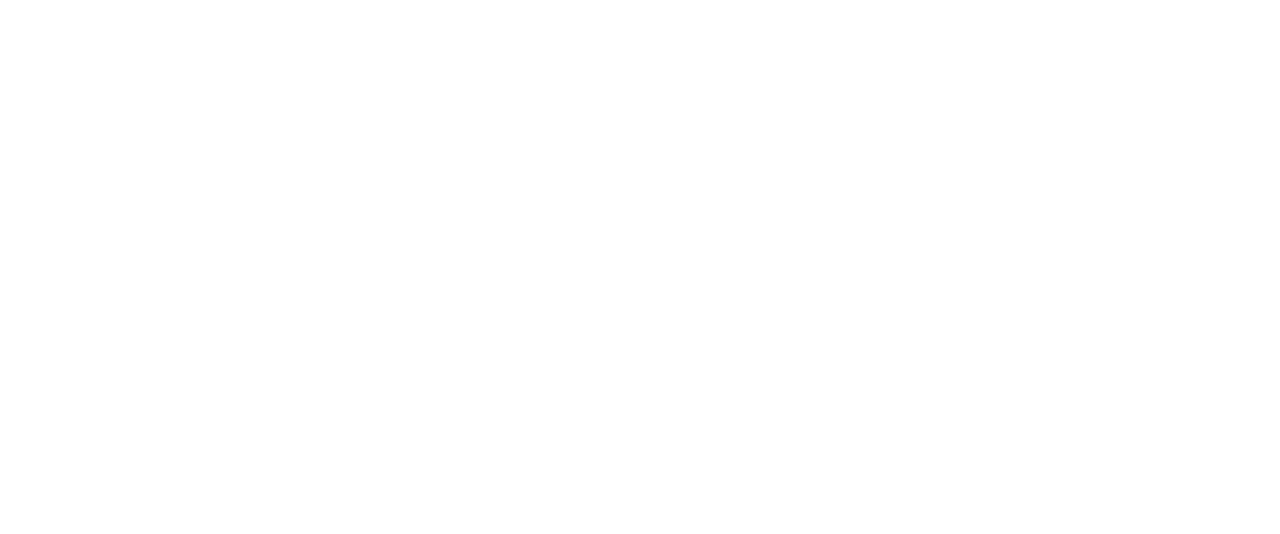
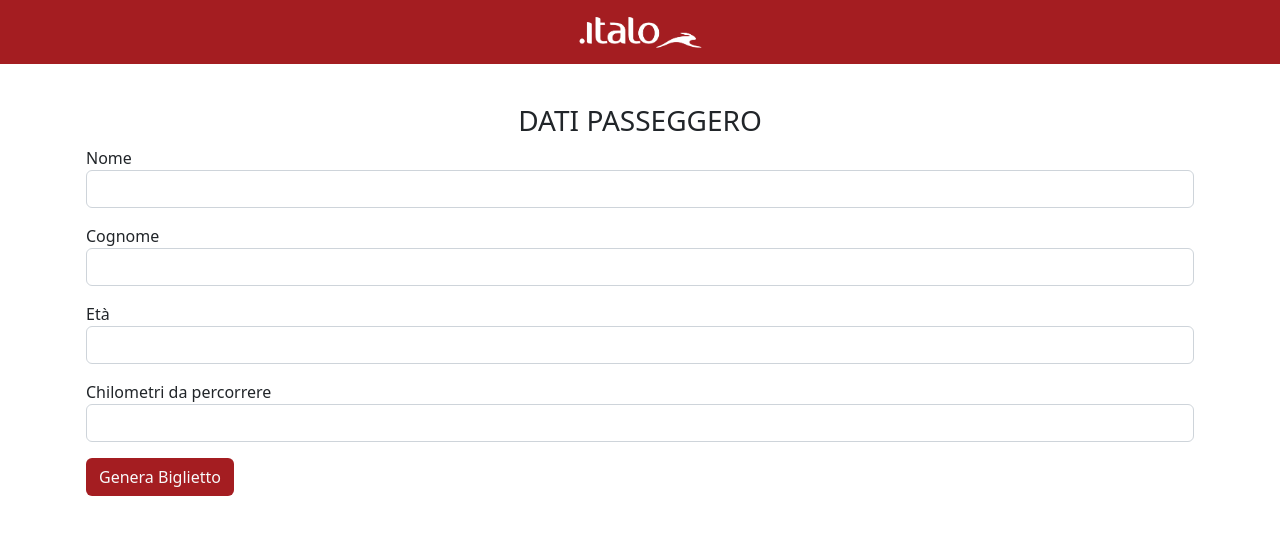
Before and after one commit to luigilalo/js-biglietto-treno-form, a plain HTML site: page index.html in a window 1280 px wide. Drawn offline with nearby package versions, Linux system fonts and the light colour scheme.

Commit message:
Layout Improvements

```diff
--- a/css/style.css
+++ b/css/style.css
@@ -3,3 +3,6 @@
     padding: 0;
     box-sizing: border-box;
 }
+
+.italobg {background-color: rgb(164,29,33,255);}
+#italologo {width: 150px;}
--- a/index.html
+++ b/index.html
@@ -14,12 +14,37 @@
 </head>
 
 <body>
+  <header class="text-center">
+  <nav class="navbar italobg p-2 ">
+    <div class="container-fluid justify-content-center">
+      <div class="row text-center">
+      <img id="italologo" src="img\italologo.png" alt="LogoItalo">
+    </div>
+    </div>
+  </nav>
+  </header>
 
+  <main class="m-4">
+<div class="container p-3">
+<div class="row">
+<div class="col-12">
+<h3 class="text-center"> DATI PASSEGGERO </h3>
 
-
-
-
-
+<form data-bitwarden-watching="1" onsubmit="TicketCompleted(event)">
+  <label for="name" class="form-label mb-0">Nome</label>
+    <input type="text" class="form-control mb-3" id="name">
+    <label for="lastname" class="form-label mb-0">Cognome</label>
+    <input type="text" class="form-control mb-3" id="lastname">
+    <label for="age" class="form-label mb-0">Età</label>
+    <input type="number" min="0" max="120" class="form-control mb-3" id="age">
+    <label for="km" class="form-label mb-0">Chilometri da percorrere</label>
+    <input type="number" min="1" class="form-control mb-3" id="km">
+    <button type="submit" class="btn italobg text-light">Genera Biglietto</button>
+  </form>
+    </div>
+    </div>
+</div>
+  </main>
 
   <script src="./js/main.js"></script>
 
--- a/js/main.js
+++ b/js/main.js
@@ -0,0 +1,26 @@
+
+function TicketCompleted(event) {
+    event.preventDefault();
+    let name = document.getElementById("name").value;
+    let surname = document.getElementById("surname").value;
+    let age = document.getElementById("age").value;
+    let km = document.getElementById("km").value;
+
+    document.getElementById("container_card").innerHTML = `
+    <div id="welcome_card" class="card">
+        <img src="..." class="card-img-top" alt="...">
+        <div class="card-body">
+        <h5 class="card-title">${name} ${surname}</h5>
+        <p class="card-text">Benuto nel mio sito </p>
+        <a href="#" class="btn btn-primary">Go somewhere</a>
+        </div>
+    </div>
+`;
+
+
+
+
+
+
+
+}
```
Also changed, not shown: img/italologo.png (added).
